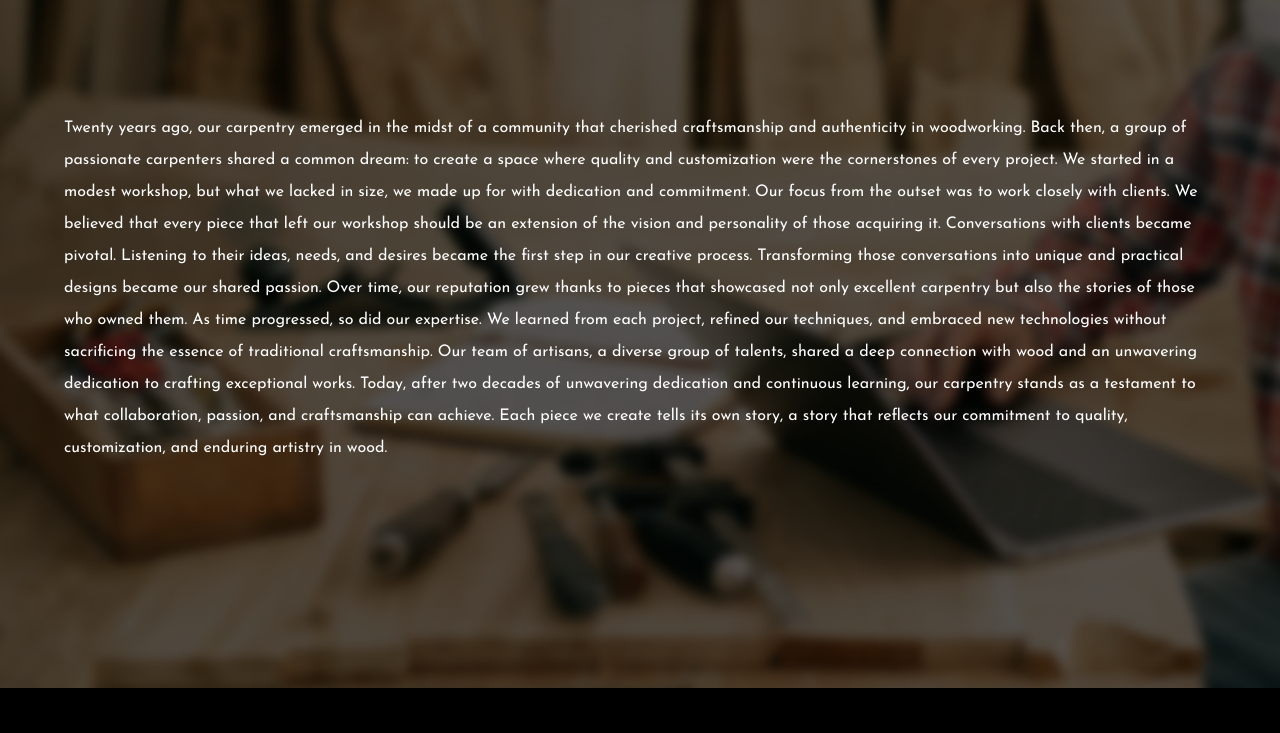
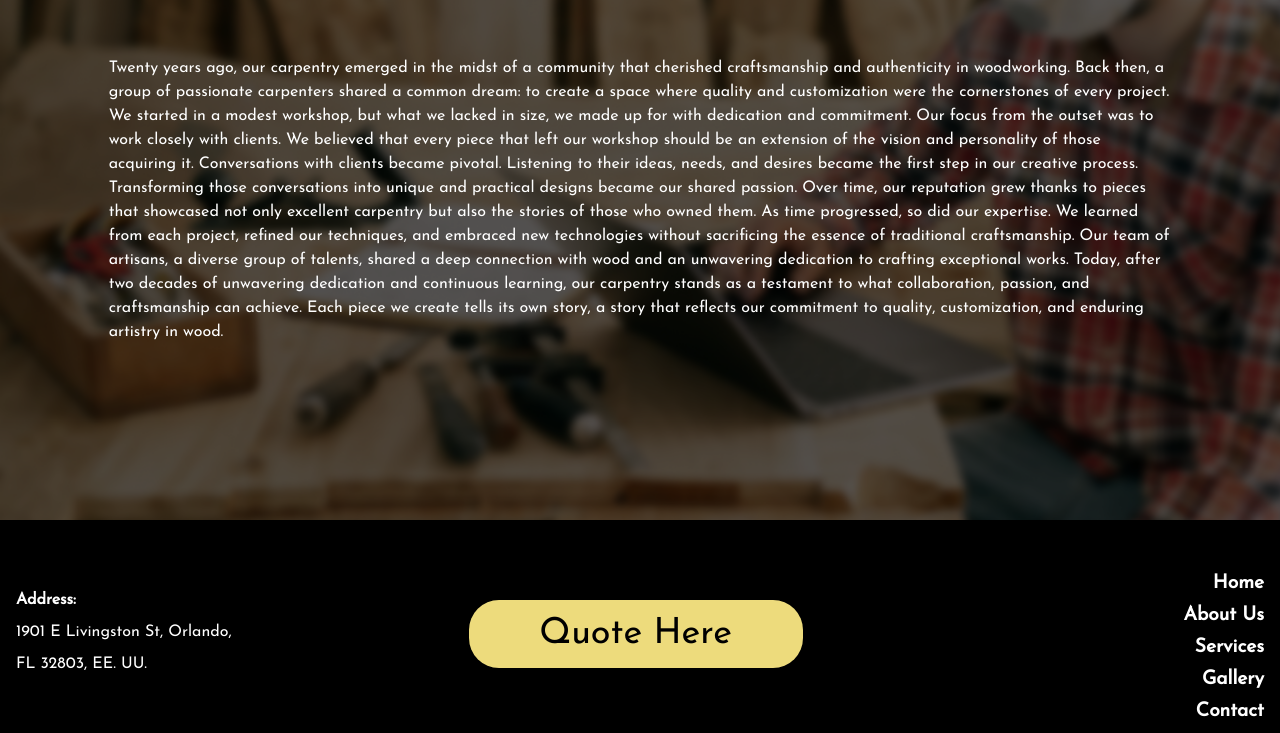
Before and after one commit to gandikish/JagRemodelingServices, a website: page pages/aboutus.html in a window 1280 px wide. Shown: the part 221-954 px from the top of the page. Drawn offline with nearby package versions, Linux system fonts and the light colour scheme.

Commit message:
Bootstrap

```diff
--- a/pages/aboutus.html
+++ b/pages/aboutus.html
@@ -4,7 +4,9 @@
 	<meta charset="UTF-8">
 	<meta name="viewport" content="width=device-width, initial-scale=1.0">
 	<title>JAG Remodeling Services</title>
+	<link rel="stylesheet" href="../css/bootstrap.css">
 	<link rel="stylesheet" href="../css/styles.css">
+
 	<link rel="preconnect" href="https://fonts.googleapis.com">
 	<link rel="preconnect" href="https://fonts.gstatic.com" crossorigin>
 	<link href="https://fonts.googleapis.com/css2?family=Josefin+Sans&display=swap" rel="stylesheet">
@@ -35,7 +37,8 @@
 	</header>
 	<main class="aboutus__main">
 		<h1 data-aos="fade-up" data-aos-duration="1000">About us</h1>
-		<p data-aos="fade-up" data-aos-duration="2000">Twenty years ago, our carpentry emerged in the midst of a community that cherished craftsmanship and authenticity in woodworking. Back then, a group of passionate carpenters shared a common dream: to create a space where quality and customization were the cornerstones of every project.
+		<div class="row justify-content-center">
+			<p data-aos="fade-up" data-aos-duration="2000" class="col-10">Twenty years ago, our carpentry emerged in the midst of a community that cherished craftsmanship and authenticity in woodworking. Back then, a group of passionate carpenters shared a common dream: to create a space where quality and customization were the cornerstones of every project.
 
 			We started in a modest workshop, but what we lacked in size, we made up for with dedication and commitment. Our focus from the outset was to work closely with clients. We believed that every piece that left our workshop should be an extension of the vision and personality of those acquiring it.
 
@@ -45,6 +48,7 @@
 
 			Today, after two decades of unwavering dedication and continuous learning, our carpentry stands as a testament to what collaboration, passion, and craftsmanship can achieve. Each piece we create tells its own story, a story that reflects our commitment to quality, customization, and enduring artistry in wood.
 		</p>
+		</div>
 	</main>
 
 
--- a/scss/styles.scss
+++ b/scss/styles.scss
@@ -316,8 +316,6 @@ footer{
         @include font-for-titles()
     }
     p{
-        padding: 4rem;
-        line-height: 2rem;
         font-family: 'Josefin Sans', sans-serif;
     }
 }
```
Also changed, not shown: css/bootstrap.css, css/styles.css, 1 other file.
